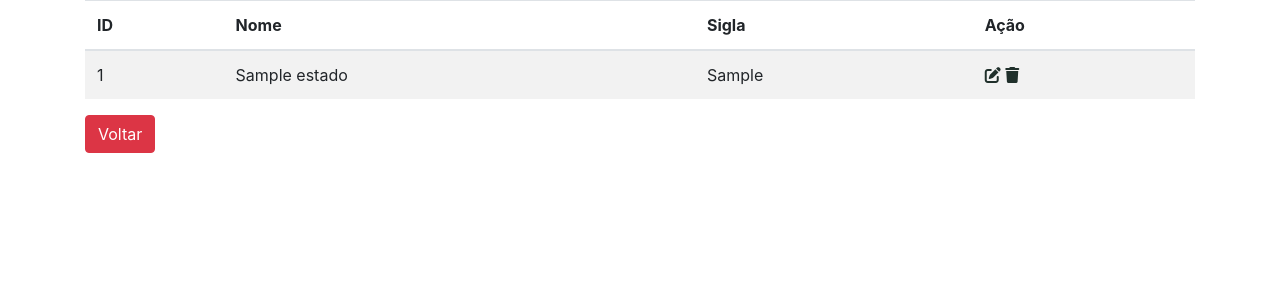
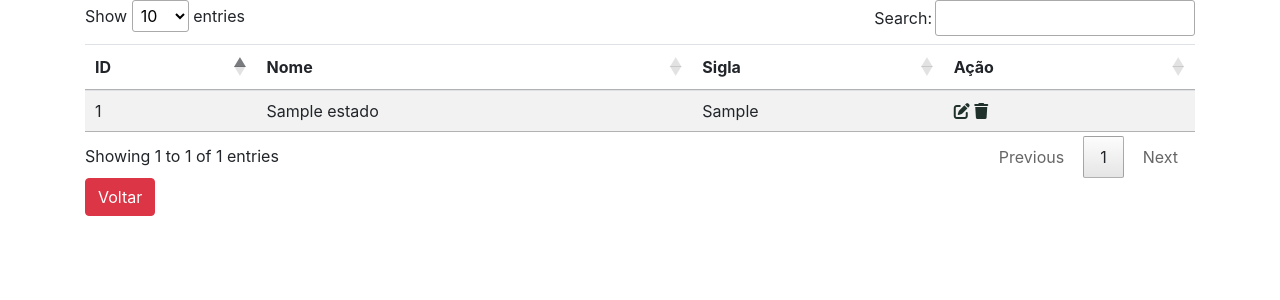
Before and after one commit to Gabrielle206/FoxFlow, a Spring Boot app: page /listarEstado in a window 1280 px wide. Shown: the part 56-356 px from the top of the page. Run offline with Spring Boot 4, Linux system fonts and the light colour scheme; tables that the repository leaves empty hold one stand-in row (values such as "Sample post"); some libraries are stand-ins or nearby versions.

Commit message:
barra de busca

```diff
--- a/sistema/src/main/resources/templates/adm/estados/lista.html
+++ b/sistema/src/main/resources/templates/adm/estados/lista.html
@@ -11,6 +11,9 @@
     <title>Listagem de estados</title>
 
     <link rel="stylesheet" href="https://cdnjs.cloudflare.com/ajax/libs/font-awesome/6.5.1/css/all.min.css">
+
+    <link rel="stylesheet" href="https://cdn.datatables.net/3.1.5/css/dataTables.dataTables.css" />
+
 </head>
 <body>
 
@@ -61,7 +64,7 @@
         </button>
     </div>
 
-    <table class="table table-striped">
+    <table class="table table-striped" id="tabela">
         <thead>
         <tr>
             <th scope="col">ID</th>
@@ -71,8 +74,8 @@
         </tr>
         </thead>
 
-        <tbody th:each="estado : ${ListaEstados}">
-        <tr>
+        <tbody>
+        <tr th:each="estado : ${ListaEstados}">
             <td th:text="${estado.id}"></td>
             <td th:text="${estado.nome}"></td>
             <td th:text="${estado.sigla}"></td>
@@ -91,8 +94,21 @@
 
 <!-- JavaScript (Opcional) -->
 <!-- jQuery primeiro, depois Popper.js, depois Bootstrap JS -->
-<script src="https://code.jquery.com/jquery-3.3.1.slim.min.js" integrity="sha384-q8i/X+965DzO0rT7abK41JStQIAqVgRVzpbzo5smXKp4YfRvH+8abtTE1Pi6jizo" crossorigin="anonymous"></script>
-<script src="https://cdnjs.cloudflare.com/ajax/libs/popper.js/1.14.3/umd/popper.min.js" integrity="sha384-ZMP7rVo3mIykV+2+9J3UJ46jBk0WLaUAdn689aCwoqbBJiSnjAK/l8WvCWPIPm49" crossorigin="anonymous"></script>
-<script src="https://stackpath.bootstrapcdn.com/bootstrap/4.1.3/js/bootstrap.min.js" integrity="sha384-ChfqqxuZUCnJSK3+MXmPNIyE6ZbWh2IMqE241rYiqJxyMiZ6OW/JmZQ5stwEULTy" crossorigin="anonymous"></script>
+<script src="https://code.jquery.com/jquery-3.7.1.min.js"></script>
+<script src="https://cdnjs.cloudflare.com/ajax/libs/popper.js/1.14.3/umd/popper.min.js"></script>
+<script src="https://stackpath.bootstrapcdn.com/bootstrap/4.1.3/js/bootstrap.min.js"></script>
+<script src="https://cdn.datatables.net/2.1.8/js/dataTables.min.js"></script>
+<script>
+    $(document).ready(function () {
+        $('#tabela').DataTable();
+    });
+
+    const table = new DataTable('#tabela', {
+        language: {
+            url: 'https://cdn.datatables.net/plug-ins/3.1.5/i18n/pt-BR.json',
+        }
+    });
+</script>
+
 </body>
 </html>
```
